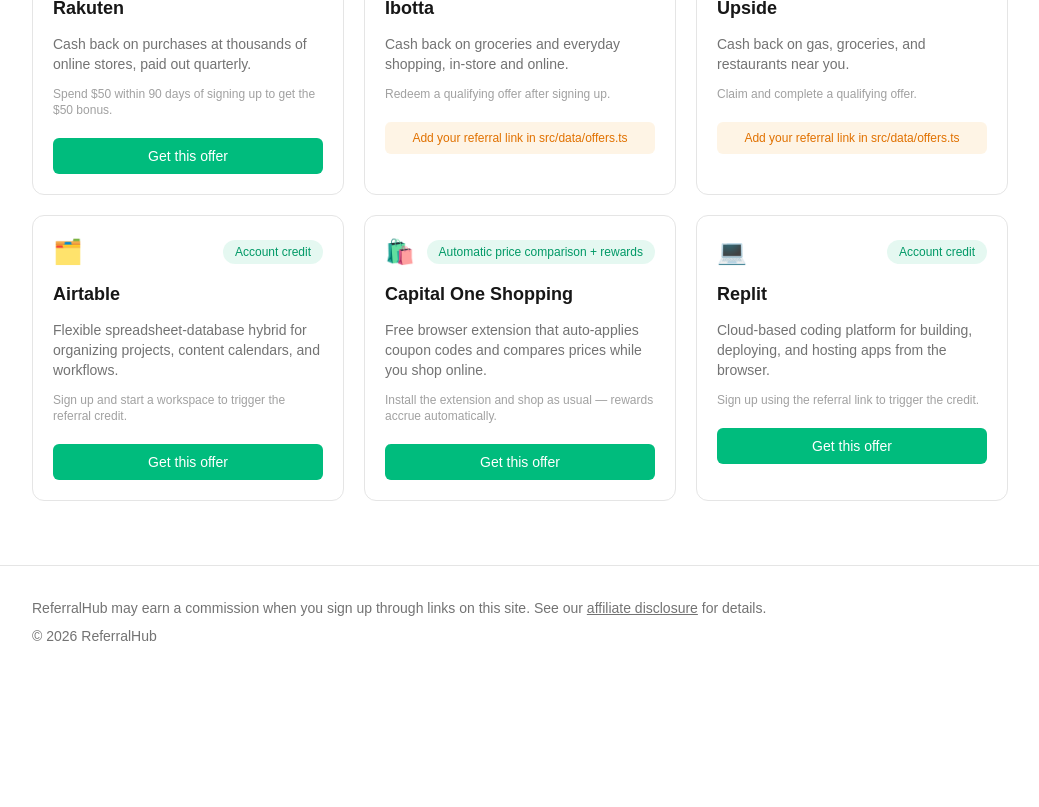
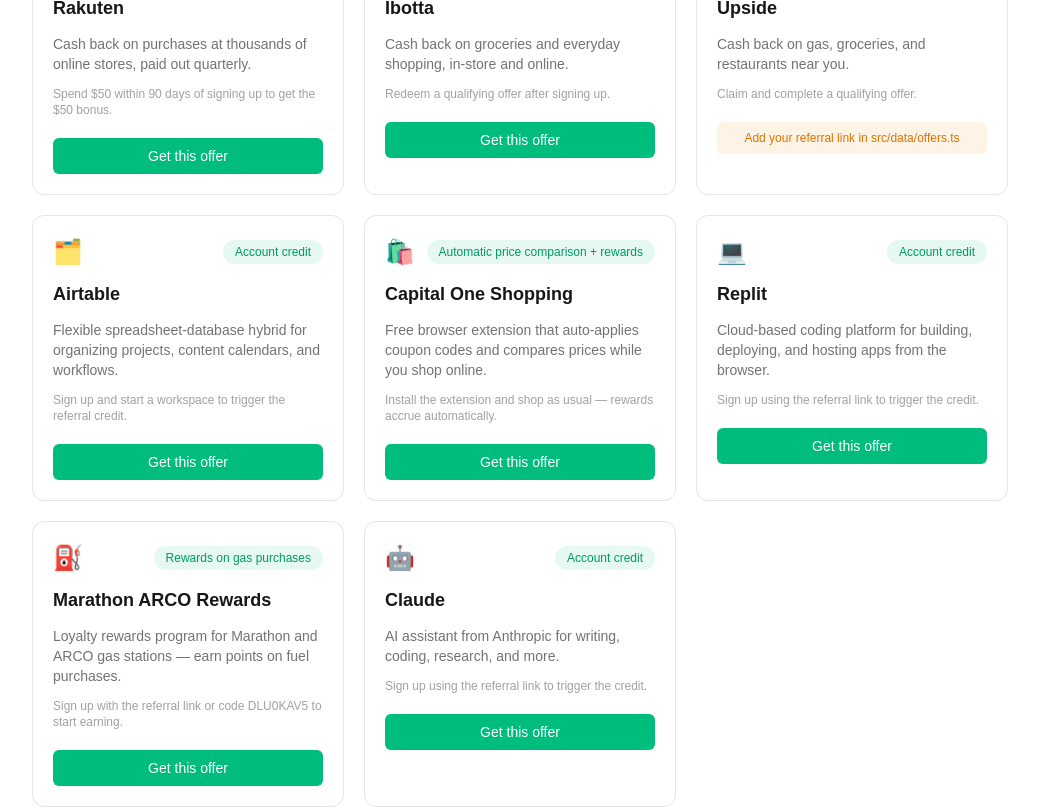
Before and after one commit to skippermaquina-del/referalhub, a Next.js app: page /offers in a window 1280 px wide. Shown: the part 1820-2627 px from the top of the page, without its empty margins (120-1159 px from the left). Before the commit the page ends 2498 px from the top, so only its background shows below. Built offline with nearby package versions, Linux system fonts and the light colour scheme.

Commit message:
Add real referral links for Ibotta, Marathon ARCO Rewards, and Claude
Co-Authored-By: Claude Sonnet 5 <noreply@anthropic.com>

```diff
--- a/src/data/offers.ts
+++ b/src/data/offers.ts
@@ -223,7 +223,7 @@ export const offers: Offer[] = [
     bonus: "$10-$20",
     description: "Cash back on groceries and everyday shopping, in-store and online.",
     requirements: "Redeem a qualifying offer after signing up.",
-    referralUrl: "REPLACE_ME",
+    referralUrl: "https://ibotta.onelink.me/iUfE/8cc13c64?friend_code=vlwpwqn",
   },
   {
     slug: "upside",
@@ -268,6 +268,26 @@ export const offers: Offer[] = [
     requirements: "Sign up using the referral link to trigger the credit.",
     referralUrl: "https://replit.com/refer/skippermaquina",
   },
+  {
+    slug: "marathon-arco-rewards",
+    name: "Marathon ARCO Rewards",
+    category: "apps",
+    emoji: "⛽",
+    bonus: "Rewards on gas purchases",
+    description: "Loyalty rewards program for Marathon and ARCO gas stations — earn points on fuel purchases.",
+    requirements: "Sign up with the referral link or code DLU0KAV5 to start earning.",
+    referralUrl: "https://app.marathonarcorewards.com/r/DLU0KAV5",
+  },
+  {
+    slug: "claude",
+    name: "Claude",
+    category: "apps",
+    emoji: "🤖",
+    bonus: "Account credit",
+    description: "AI assistant from Anthropic for writing, coding, research, and more.",
+    requirements: "Sign up using the referral link to trigger the credit.",
+    referralUrl: "https://claude.ai/referral/u655IQCi2w?s=ios",
+  },
 ];
 
 export function getOffersByCategory(category: Category): Offer[] {
```
